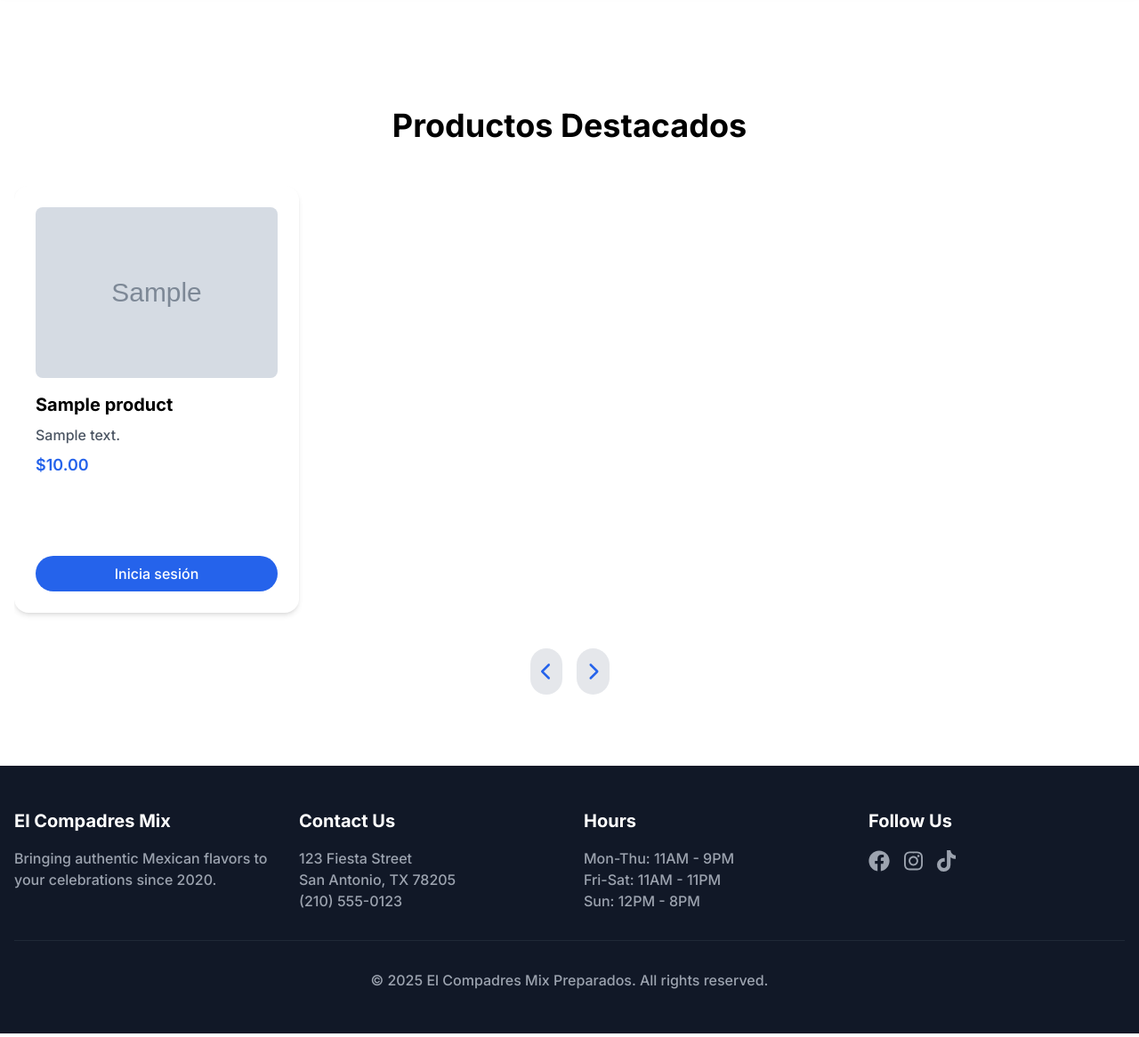
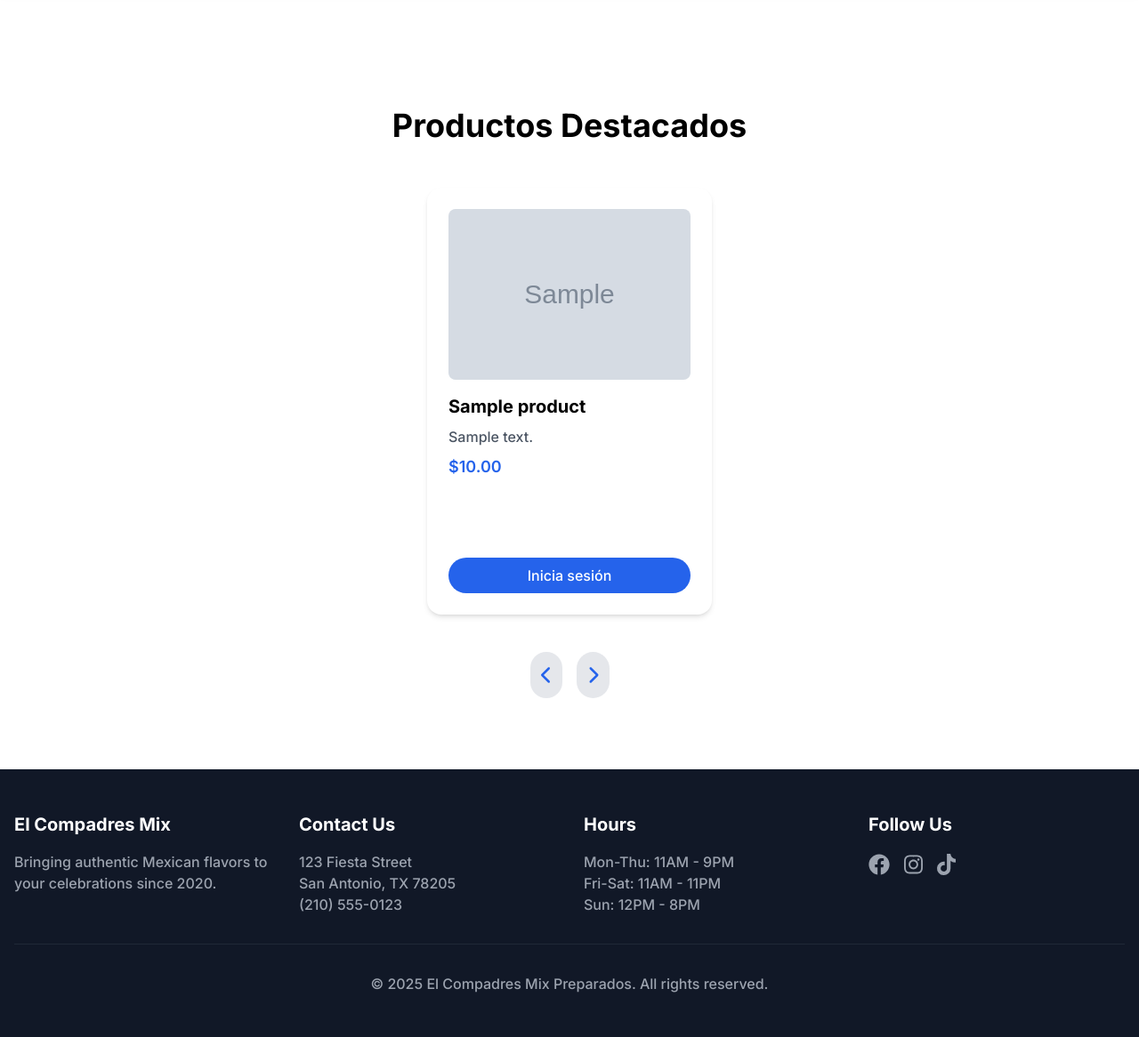
Before and after one commit to ebyted/mixpreparados, a Django app: page /products/ in a window 1280 px wide. Shown: the part 87-1253 px from the top of the page at 89% size. Run offline with Django 5.2, Linux system fonts and the light colour scheme; tables that the repository leaves empty hold one stand-in row (values such as "Sample post"); grey boxes marked "Sample" are stand-in pictures; some libraries are stand-ins or nearby versions.

Commit message:
fix: enhance product display with improved layout and no products message in products.html

```diff
--- a/templates/products/products.html
+++ b/templates/products/products.html
@@ -6,7 +6,8 @@
   <div class="container mx-auto px-4 py-20">
     <h2 class="text-4xl font-bold text-center mb-12">Productos Destacados</h2>
 
-    <div id="carousel-slides" class="flex overflow-x-auto snap-x snap-mandatory gap-6 scroll-smooth pb-4">
+    <div id="carousel-slides" class="flex overflow-x-auto snap-x snap-mandatory gap-6 scroll-smooth pb-4 min-h-[500px] items-center justify-center w-full">
+      {% if products %}
         {% for product in products %}
         <div class="flex-none w-80 snap-start bg-white shadow-md rounded-2xl p-6 flex flex-col justify-between h-[480px]">
           <div>
@@ -36,8 +37,14 @@
           </div>
         </div>
         {% endfor %}
+      {% else %}
+        <div class="text-center w-full text-gray-600 text-lg font-medium py-12">
+          No hay productos disponibles en este momento. 🥺
+        </div>
+      {% endif %}
     </div>
 
+    {% if products %}
     <div class="flex justify-center mt-6 gap-4">
       <button onclick="scrollCarousel(-1)" class="p-3 bg-gray-200 rounded-full hover:bg-gray-300">
         <i class="fa-solid fa-chevron-left text-xl text-blue-600"></i>
@@ -46,6 +53,7 @@
         <i class="fa-solid fa-chevron-right text-xl text-blue-600"></i>
       </button>
     </div>
+    {% endif %}
   </div>
 </section>
 
```
Lines whose indentation alone changed are shown as unchanged.
